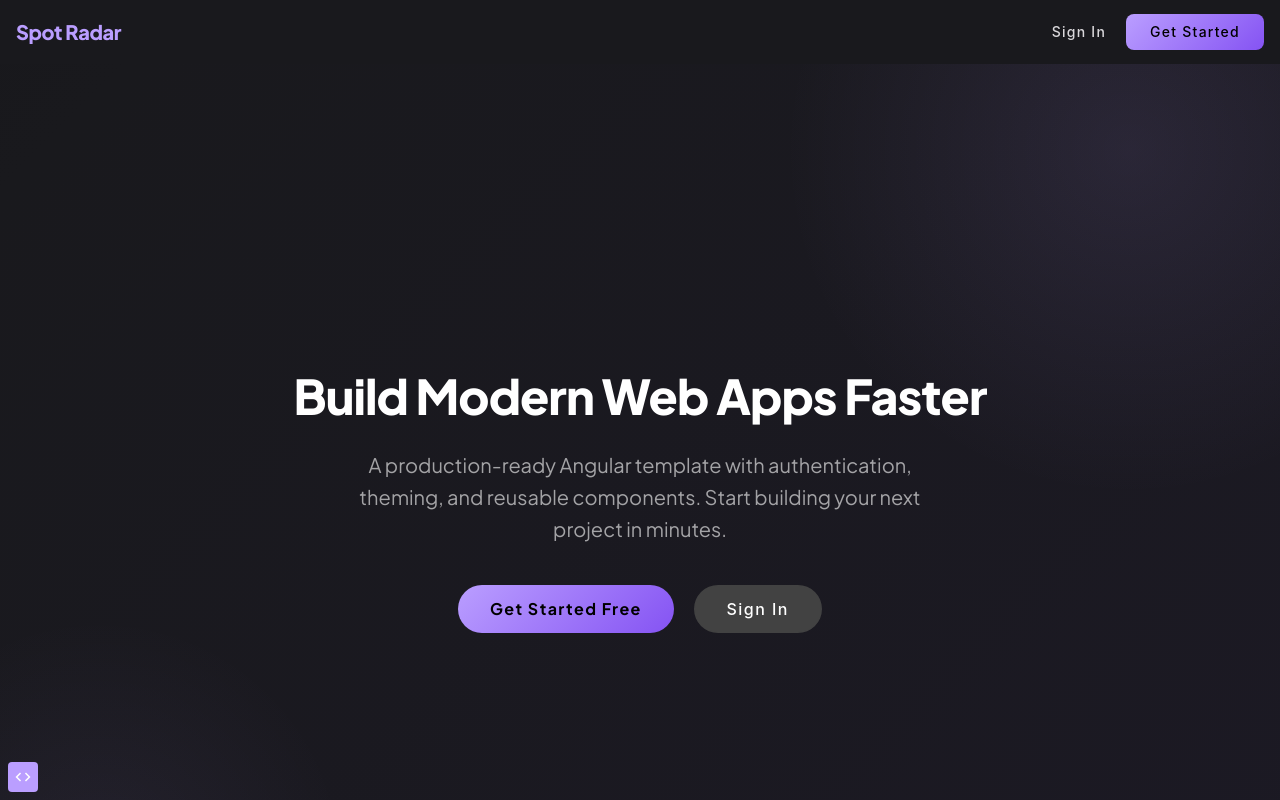
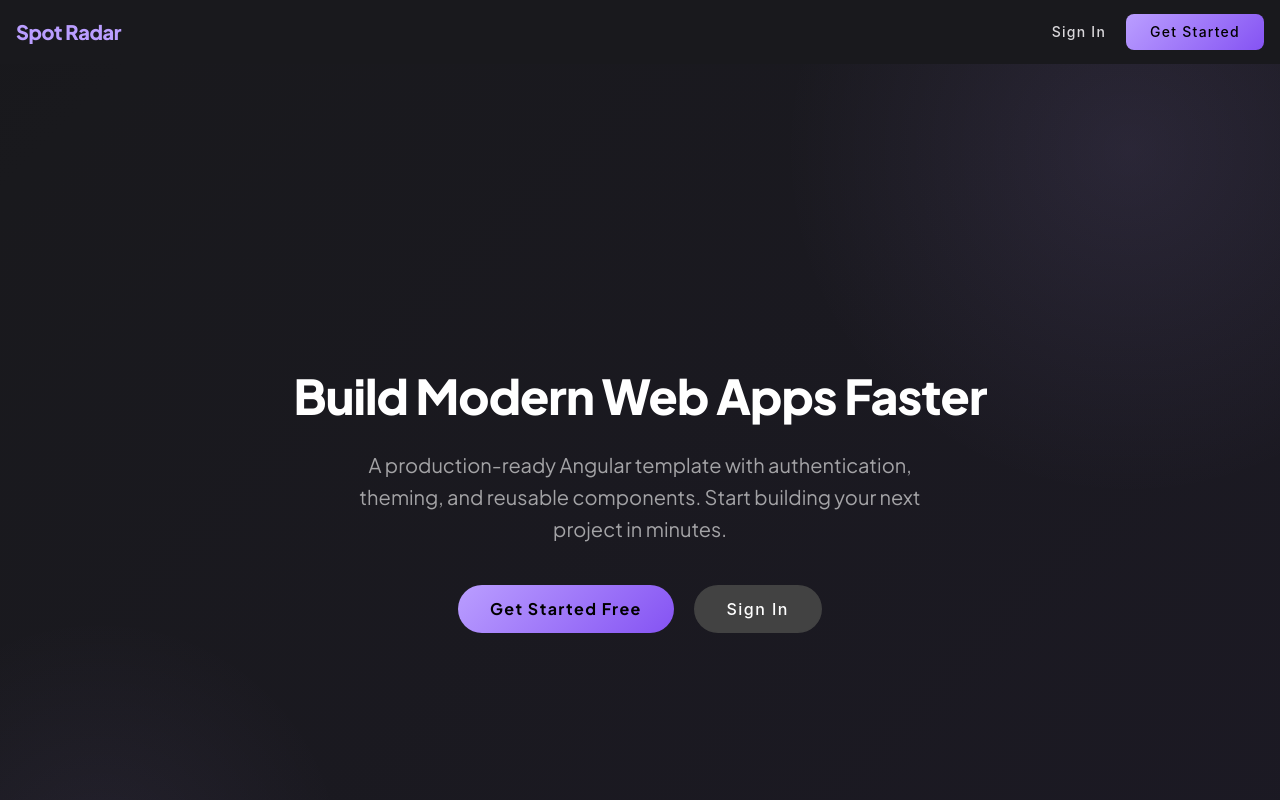
Before and after one commit to ryfactored/spot-radar, an Angular app: page / in a window 1280 px wide. Shown: the top 800 px of the page. Built offline with nearby package versions, Linux system fonts and the light colour scheme; no server answers.

Commit message:
fix: remove dev badge from bottom-left corner

```diff
--- a/src/app/app.ts
+++ b/src/app/app.ts
@@ -10,35 +10,11 @@ import { environment } from '@env';
   selector: 'app-root',
   changeDetection: ChangeDetectionStrategy.OnPush,
   imports: [RouterOutlet],
-  template: `
-    <router-outlet />
-    @if (!isProd && isBrowser) {
-      <div class="dev-badge"><span class="material-icons">code</span></div>
-    }
-  `,
-  styles: `
-    .dev-badge {
-      position: fixed;
-      bottom: 8px;
-      left: 8px;
-      background: var(--mat-sys-primary, #03a9f4);
-      color: var(--mat-sys-on-primary, white);
-      padding: 6px;
-      border-radius: 4px;
-      z-index: 99999;
-      display: flex;
-      align-items: center;
-      justify-content: center;
-    }
-    .dev-badge .material-icons {
-      font-size: 18px;
-    }
-  `,
+  template: `<router-outlet />`,
 })
 export class App {
   private preferences = inject(PreferencesService);
 
-  isProd = environment.production;
   readonly isBrowser = isPlatformBrowser(inject(PLATFORM_ID));
   private colorThemeClasses = COLOR_THEMES.map((t) => t.value);
 
```
